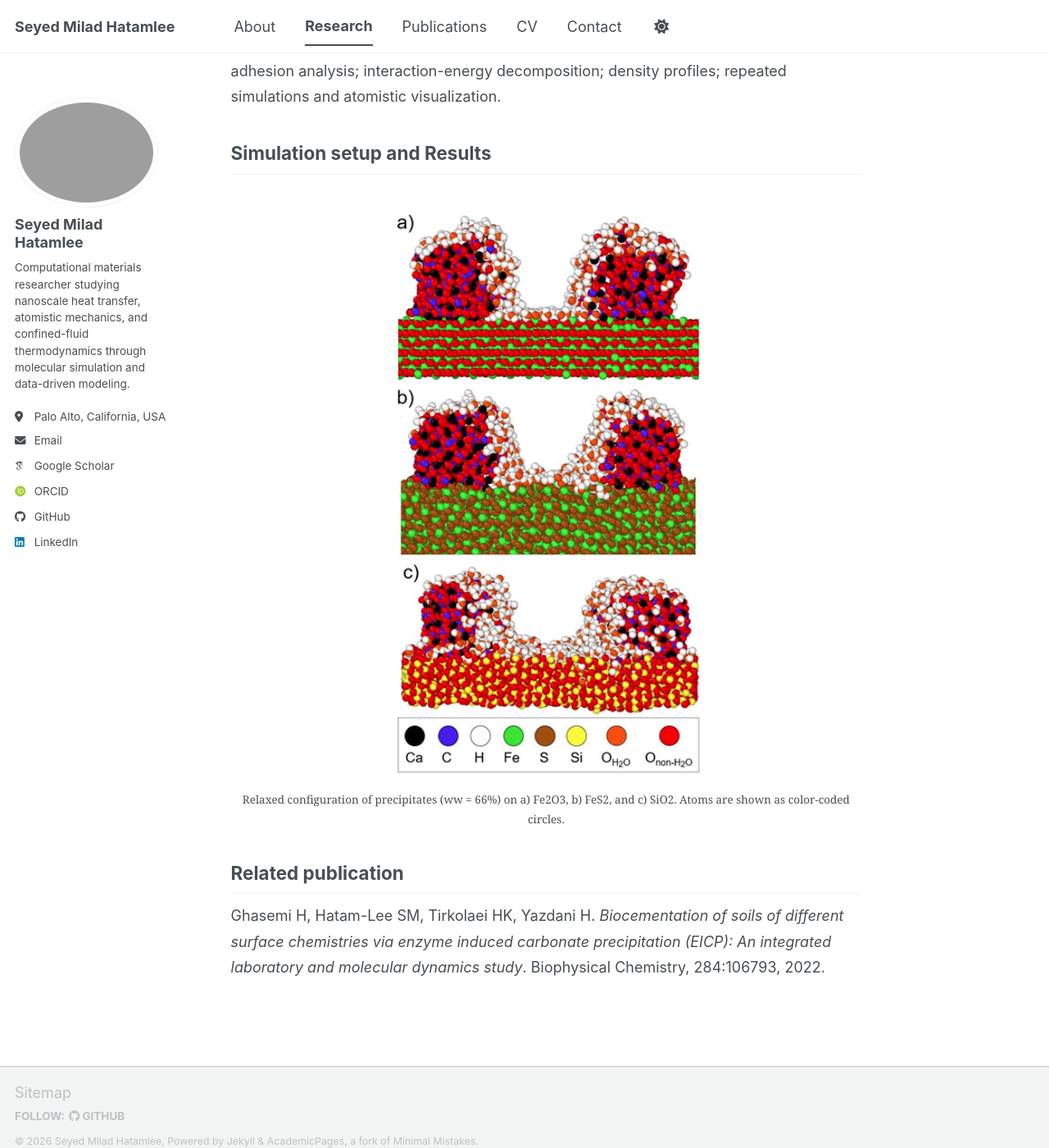
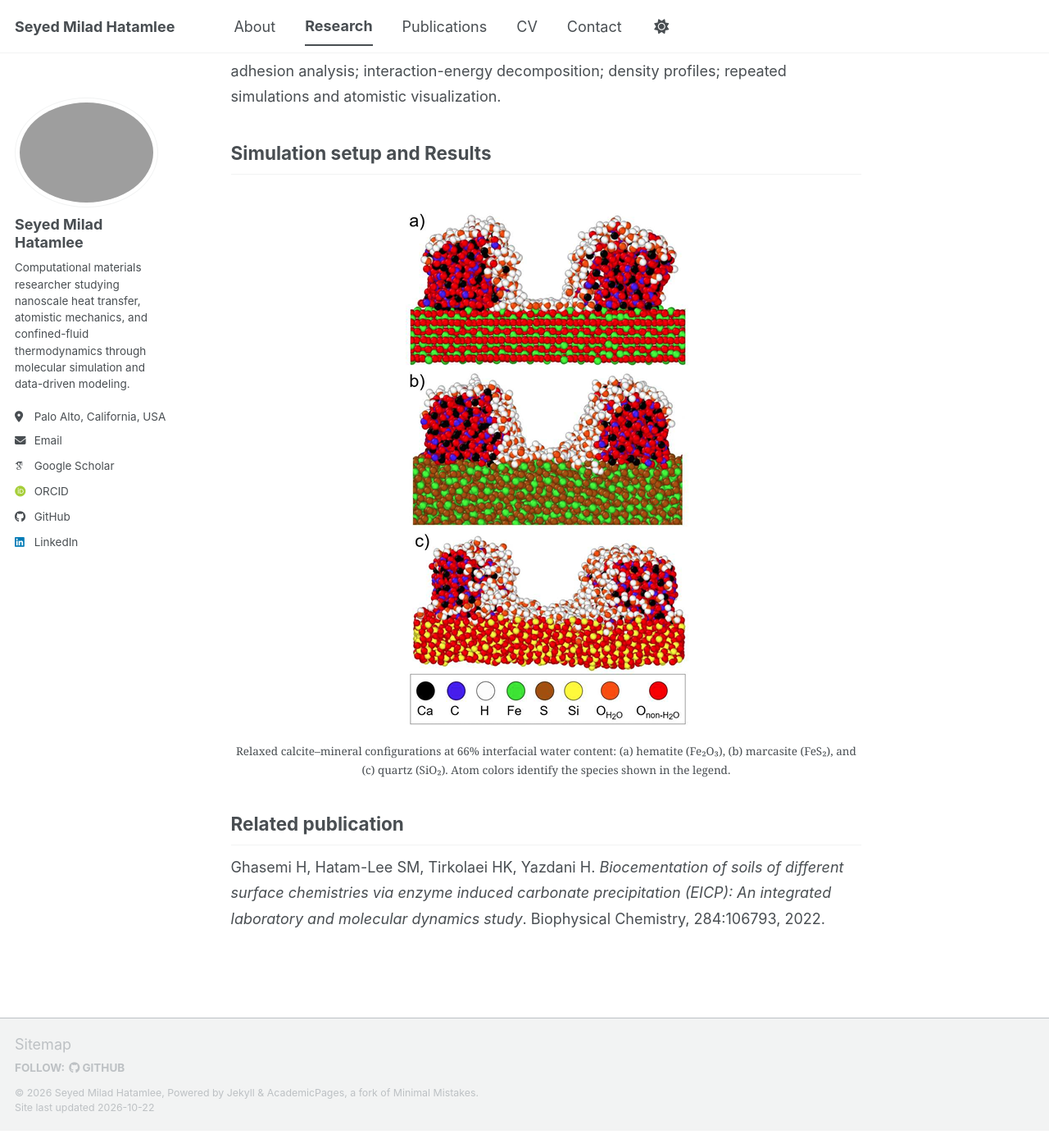
Before and after one commit to miladhtml/miladhatamlee.github.io, a Jekyll site: the page built from _pages/research/mineral-adhesion.md, in a window 1280 px wide and 1400 px high, scrolled down 1057 px. Shown: the whole window at 82% size. Built offline with Jekyll 4.4.1, drawn with Linux system fonts in a browser that asks for light colours; some web fonts are replaced; a script bundle is joined from its source files by our own code; library files that are not in the unit come from our copies; after the commit the page ends 2436 px from its top, so only the background shows below that.

Commit message:
Improve research figure sizing, captions, and alternative text

```diff
--- a/_pages/research/mineral-adhesion.md
+++ b/_pages/research/mineral-adhesion.md
@@ -31,9 +31,9 @@
 
 ## Simulation setup and Results
 
-<figure style="display: block; text-align: center;">
-  <img src="{{ '/_pages/images/biocem2.png' | relative_url }}" style="width: 50%; height: auto;" />
-  <figcaption>Relaxed configuration of precipitates (ww = 66%) on a) Fe2O3, b) FeS2, and c) SiO2. Atoms are shown as color-coded circles. </figcaption>
+<figure class="research-figure" style="--figure-width: 352px;">
+  <img src="{{ '/_pages/images/biocem2.png' | relative_url }}" alt="Relaxed hydrated calcite configurations on hematite, marcasite, and quartz, with atom species identified by color." width="352" height="638" />
+  <figcaption>Relaxed calcite–mineral configurations at 66% interfacial water content: (a) hematite (Fe₂O₃), (b) marcasite (FeS₂), and (c) quartz (SiO₂). Atom colors identify the species shown in the legend.</figcaption>
 </figure>
 
 ## Related publication
--- a/assets/css/profile.css
+++ b/assets/css/profile.css
@@ -8,6 +8,10 @@
 .page__content a:focus-visible,.masthead a:focus-visible {outline:3px solid currentColor;outline-offset:4px}
 @media(max-width:600px){.page__title{font-size:1.65rem}.profile-actions .btn{width:100%}}
 
+/* Keep research figures readable on small screens without enlarging their pixels. */
+.page__content .research-figure {display:block;text-align:center}
+.page__content .research-figure img {display:block;width:100%;max-width:var(--figure-width,100%);height:auto;margin:0 auto 1em}
+
 /* Match visible channel heights, compensating for transparent GIF padding. */
 .phase-comparison {display:grid;grid-template-columns:repeat(2,minmax(0,1fr));gap:clamp(.5rem,2vw,1.5rem);margin:1.5rem 0}
 .phase-comparison__frame {position:relative;aspect-ratio:1.15;overflow:hidden}
```
Also changed, not shown: _pages/research.md (+2 -2 lines), _pages/research/gold-silica.md (+3 -2 lines).
